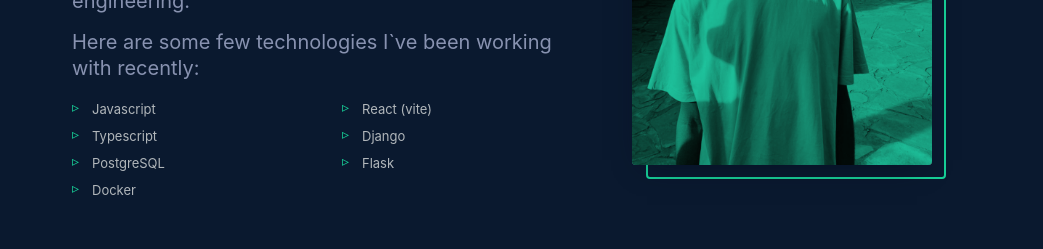
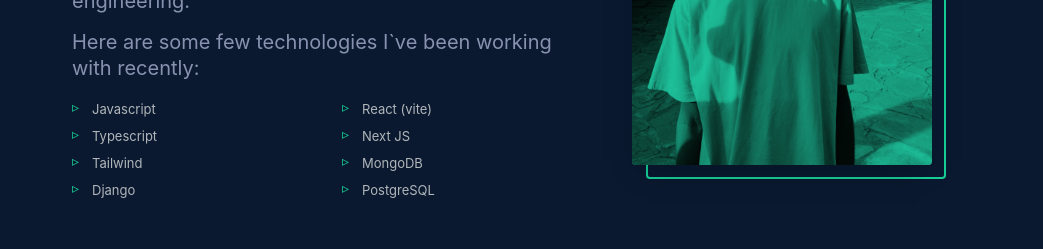
Before and after one commit to JosephKinyuru/PersonalPortfolio1.0, a React (Vite) app: page / in a window 1280 px wide. Shown: the part 1020-1269 px from the top of the page, without its empty margins (118-1161 px from the left). Built offline with nearby package versions, Linux system fonts and the light colour scheme; a web font is replaced by a local one.

Commit message:
About page updated

```diff
--- a/src/Sections/About.jsx
+++ b/src/Sections/About.jsx
@@ -36,10 +36,11 @@ const About = () => {
               <li>Javascript</li>
               <li>React (vite)</li>
               <li>Typescript</li>
+              <li>Next JS</li>
+              <li>Tailwind</li>
+              <li>MongoDB</li>
               <li>Django</li>
               <li>PostgreSQL</li>
-              <li>Flask</li>
-              <li>Docker</li>
             </ul>
         </div>
 
```
